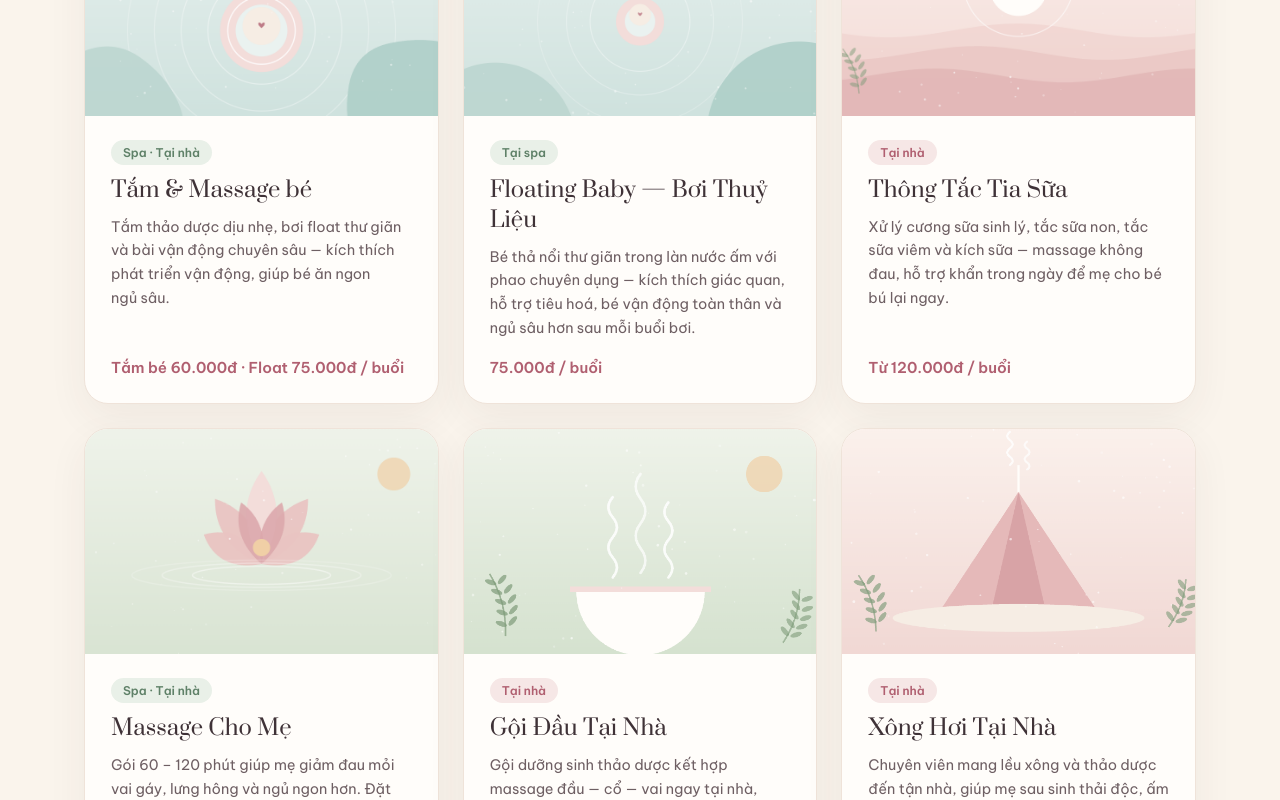
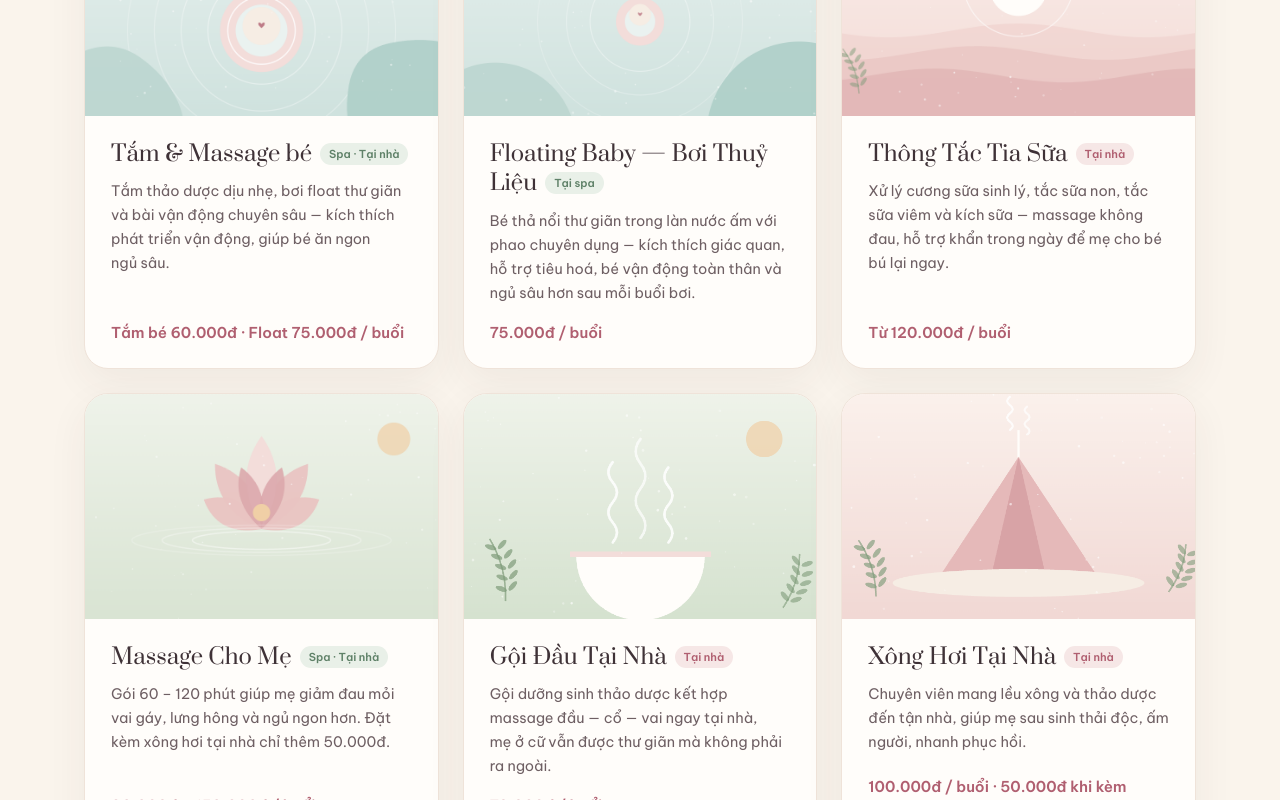
Before and after one commit to mersonpaul/haphuong_spa_landing, a Next.js app: page / in a window 1280 px wide. Shown: the part 1100-1900 px from the top of the page. Built offline with nearby package versions, Linux system fonts and the light colour scheme; no server answers.

Commit message:
fix: service badge chip flows inline right after title text

```diff
--- a/src/app/globals.css
+++ b/src/app/globals.css
@@ -447,26 +447,30 @@ a {
   flex: 1;
 }
 
+/* Chip flows inline right after the title text (stays on the same line when it fits) */
+.service-card__head .badge {
+  display: inline-block;
+  vertical-align: 3px;
+  margin-left: 8px;
+  padding: 4px 9px;
+  font-size: 11px;
+}
+
 .service-card__name {
   font-family: var(--font-heading), serif;
   font-weight: 400;
   font-size: 22px;
   margin: 0;
+  display: inline;
+  line-height: 1.35;
 }
 
 .badge {
-  margin-left: auto;
   font-size: 12px;
   font-weight: 600;
   padding: 5px 12px;
   border-radius: 999px;
   white-space: nowrap;
-}
-
-/* Chip shown above the service title (own row, never wraps with the title) */
-.badge--top {
-  margin-left: 0;
-  align-self: flex-start;
 }
 
 .badge--sage {
--- a/src/components/Services.tsx
+++ b/src/components/Services.tsx
@@ -24,10 +24,12 @@ export function Services() {
               className="service-card__image"
             />
             <div className="service-card__body">
-              <span className={`badge badge--top ${service.badge === 'Tại nhà' ? 'badge--blush' : 'badge--sage'}`}>
-                {service.badge}
-              </span>
-              <h3 className="service-card__name">{service.name}</h3>
+              <div className="service-card__head">
+                <h3 className="service-card__name">{service.name}</h3>
+                <span className={`badge ${service.badge === 'Tại nhà' ? 'badge--blush' : 'badge--sage'}`}>
+                  {service.badge}
+                </span>
+              </div>
               <p className="service-card__desc">{service.description}</p>
               <p className="service-card__price">{service.priceLabel}</p>
             </div>
```
